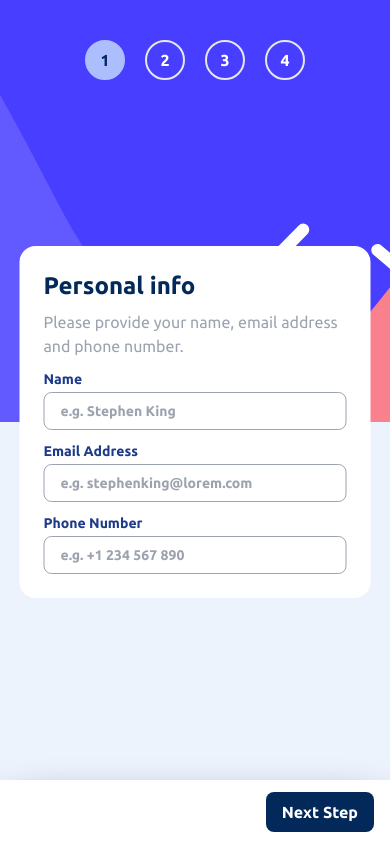
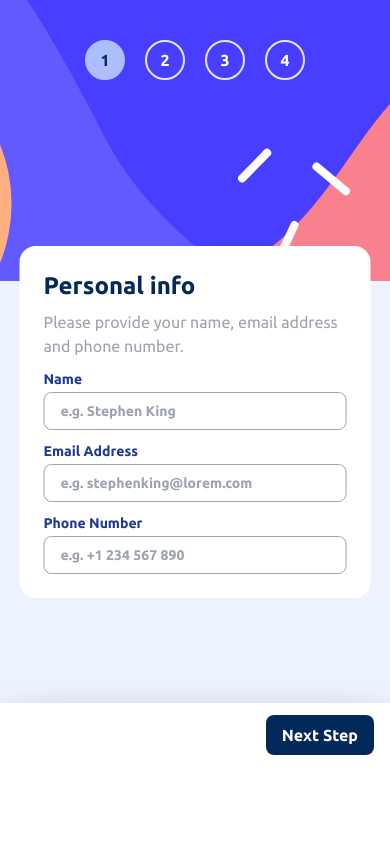
Before and after one commit to Izima01/multi-step-form, a React (Vite) app: page / in a window 390 px wide. Built offline with nearby package versions, Linux system fonts and the light colour scheme.

Commit message:
restyled mobile a little 3

```diff
--- a/src/App.jsx
+++ b/src/App.jsx
@@ -17,14 +17,14 @@ function App() {
 
   return (
     <AppProvider>
-      {/* mobilw view */}
+      {/* mobile view */}
       <div className={`sm:hidden w-full flex flex-col relative h-screen gap-0`}>
-        <div className="w-full bg-cover topnav h-1/2">
+        <div className="w-full bg-cover h-2/6 topnav">
           <div className="mt-10 w-full">
             <Navbar />
           </div>
         </div>
-        <div className="bg-[#ecf3fd] w-full h-1/2" />
+        <div className="bg-[#ecf3fd] w-full h-3/6" />
         <div className="w-[90%] absolute -translate-y-1/2 top-1/2 -translate-x-1/2 left-1/2 mx-auto rounded-2xl bg-white p-6">
           <Routes>
             <Route path='/' element={<PersonalInfo />} />
@@ -36,7 +36,7 @@ function App() {
             </Route>
           </Routes>
         </div>
-        <div className='fixed bottom-0 w-full px-4 py-3 shadow-2xl shadow-black bg-white'>
+        <div className='w-full h-1/6 px-4 py-3 shadow-2xl shadow-black bg-white'>
           <Footer />
         </div>
       </div>
```
Also changed, not shown: 1 other file (tests, documents, lock files or other folders).
